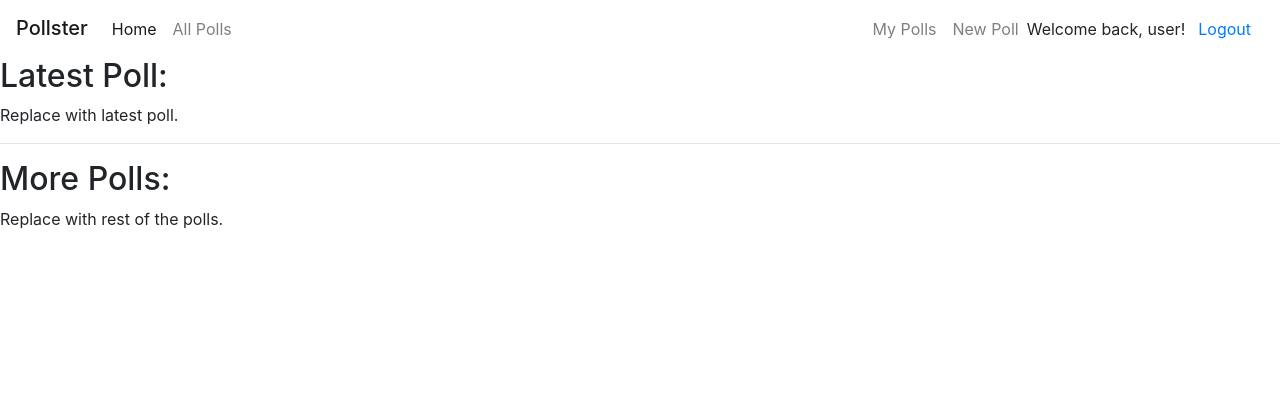
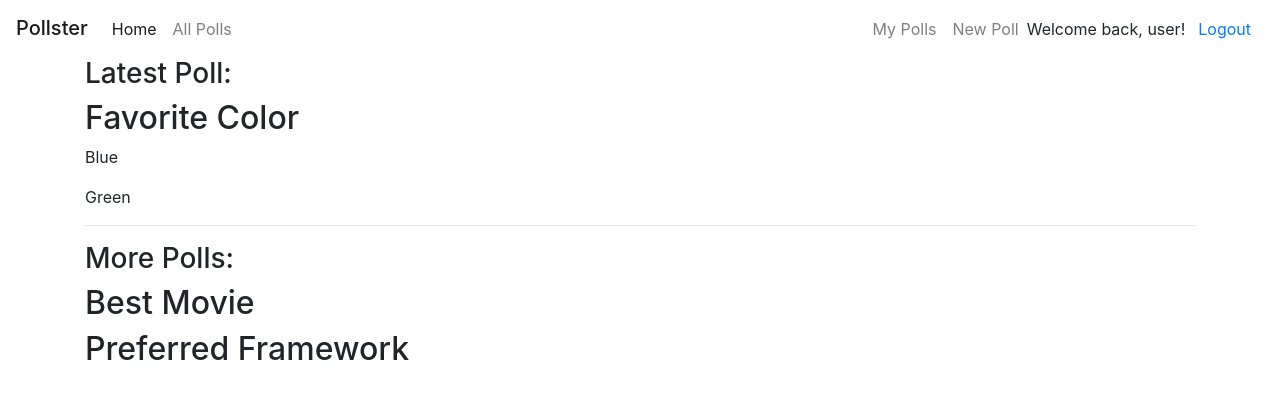
Before and after one commit to TWHou/voting-app, a React (Create React App) app in the folder react-ui/: page / in a window 1280 px wide. Shown: the top 398 px of the page. Built offline with nearby package versions, Linux system fonts and the light colour scheme.

Commit message:
feat: setup public component structure

```diff
--- a/react-ui/src/components/Home.js
+++ b/react-ui/src/components/Home.js
@@ -1,15 +1,77 @@
 import React, { Component } from 'react';
 import PropTypes from 'prop-types';
 
+import Poll from './Poll';
+import PollList from './PollList';
+
+const FAKEDATA = [
+  {
+    title: 'Favorite Color',
+    options: [
+      {
+        name: 'Blue',
+        votes: 3
+      },{
+        name: 'Green',
+        votes: 7
+      }
+    ],
+    user: 1
+  },{
+    title: 'Best Movie',
+    options: [
+      {
+        name: 'Casablanca',
+        votes: 5
+      },{
+        name: 'Schindler\'s List',
+        votes: 12
+      }
+    ],
+    user: 2
+  },{
+    title: 'Preferred Framework',
+    options: [
+      {
+        name: 'Angular',
+        votes: 6
+      },{
+        name: 'React',
+        votes: 6
+      }
+    ],
+    user: 3
+  }
+];
+
 class Home extends Component {
+  constructor(props){
+    super(props);
+    this.getPolls = this.getPolls.bind(this);
+    this.state = {
+      polls: []
+    };
+  }
+
+  getPolls(){
+    this.setState({
+      polls: FAKEDATA
+    });
+  }
+
+  componentWillMount() {
+    this.getPolls();
+  }
+
+
   render() {
     return (
       <div>
-        <h2>Latest Poll:</h2>
-        Replace with latest poll.
+        <h3>Latest Poll:</h3>
+        <Poll {...this.state.polls[0]} />
         <hr />
-        <h2>More Polls:</h2>
-        Replace with rest of the polls.
+        <h3>More Polls:</h3>
+          <PollList polls={this.state.polls.slice(1)} />
       </div>
     );
   }
--- a/react-ui/src/components/Main.js
+++ b/react-ui/src/components/Main.js
@@ -11,7 +11,7 @@ import Register from './Register';
 class Main extends Component {
   render() {
     return (
-      <main>
+      <main className="container">
         <Switch>
           <Route exact path='/' component={Home}/>
           <Route path='/polls' component={Polls}/>
--- a/react-ui/src/components/Poll.js
+++ b/react-ui/src/components/Poll.js
@@ -5,14 +5,20 @@ class Poll extends Component {
   render() {
     return (
       <div>
-        Poll options and result.
+        <h2>{this.props.title}</h2>
+        {this.props.options.map(option =>
+          <p key={option.name}>
+            {option.name}
+          </p>
+        )}
       </div>
     );
   }
 }
 
 Poll.propTypes = {
-
+  title: PropTypes.string.isRequired,
+  options: PropTypes.array.isRequired
 };
 
 export default Poll;
--- a/react-ui/src/components/PollList.js
+++ b/react-ui/src/components/PollList.js
@@ -1,18 +1,24 @@
 import React, { Component } from 'react';
 import PropTypes from 'prop-types';
+
+//import Poll from './Poll';
 
 class PollList extends Component {
   render() {
     return (
       <div>
-        List of polls
+        {this.props.polls.map(poll =>
+          <h2 key={poll.title}>
+            {poll.title}
+          </h2>
+        )}
       </div>
     );
   }
 }
 
 PollList.propTypes = {
-
+  polls: PropTypes.array.isRequired
 };
 
 export default PollList;
--- a/react-ui/src/components/Polls.js
+++ b/react-ui/src/components/Polls.js
@@ -1,16 +1,75 @@
 import React, { Component } from 'react';
-import PropTypes from 'prop-types';
+//import PropTypes from 'prop-types';
 import { Switch, Route } from 'react-router-dom';
 
 import PollList from './PollList';
 import NewPoll from './NewPoll';
 import Poll from './Poll';
 
+const FAKEDATA = [
+  {
+    title: 'Favorite Color',
+    options: [
+      {
+        name: 'Blue',
+        votes: 3
+      },{
+        name: 'Green',
+        votes: 7
+      }
+    ],
+    user: 1
+  },{
+    title: 'Best Movie',
+    options: [
+      {
+        name: 'Casablanca',
+        votes: 5
+      },{
+        name: 'Schindler\'s List',
+        votes: 12
+      }
+    ],
+    user: 2
+  },{
+    title: 'Preferred Framework',
+    options: [
+      {
+        name: 'Angular',
+        votes: 6
+      },{
+        name: 'React',
+        votes: 6
+      }
+    ],
+    user: 3
+  }
+];
+
 class Polls extends Component {
+  constructor(props){
+    super(props);
+    this.getPolls = this.getPolls.bind(this);
+    this.state = {
+      polls: []
+    };
+  }
+
+  getPolls(){
+    this.setState({
+      polls: FAKEDATA
+    });
+  }
+
+  componentWillMount() {
+    this.getPolls();
+  }
+
   render() {
+    let polls = this.state.polls;
     return (
       <Switch>
-        <Route exact path='/polls' component={PollList}/>
+        <Route exact path='/polls' render={() => (<PollList polls={polls}/>)}/>
         <Route exact path='/polls/new' component={NewPoll}/>
         <Route path='/polls/:number' component={Poll}/>
       </Switch>
```
Also changed, not shown: 1 other file (tests, documents, lock files or other folders).
